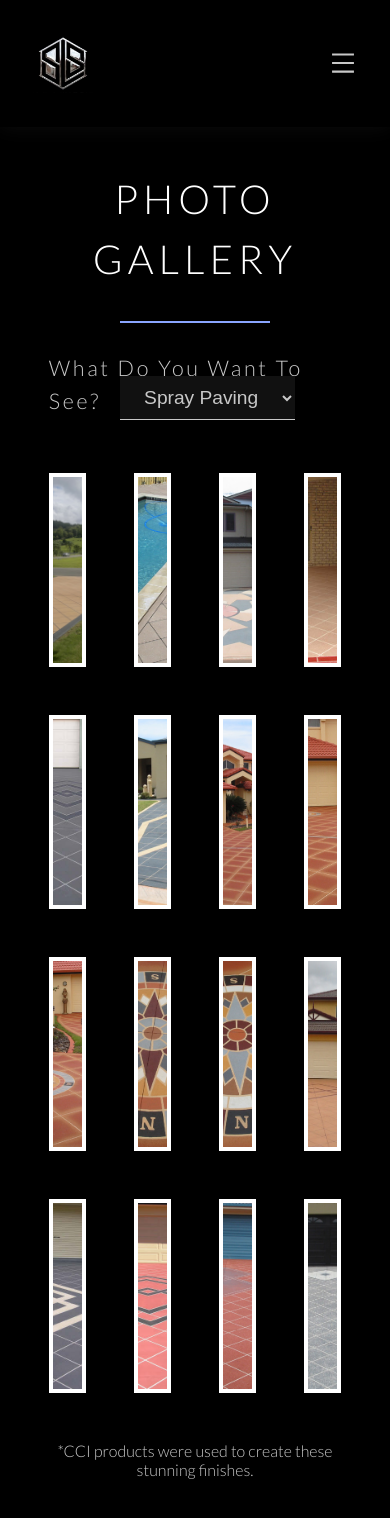
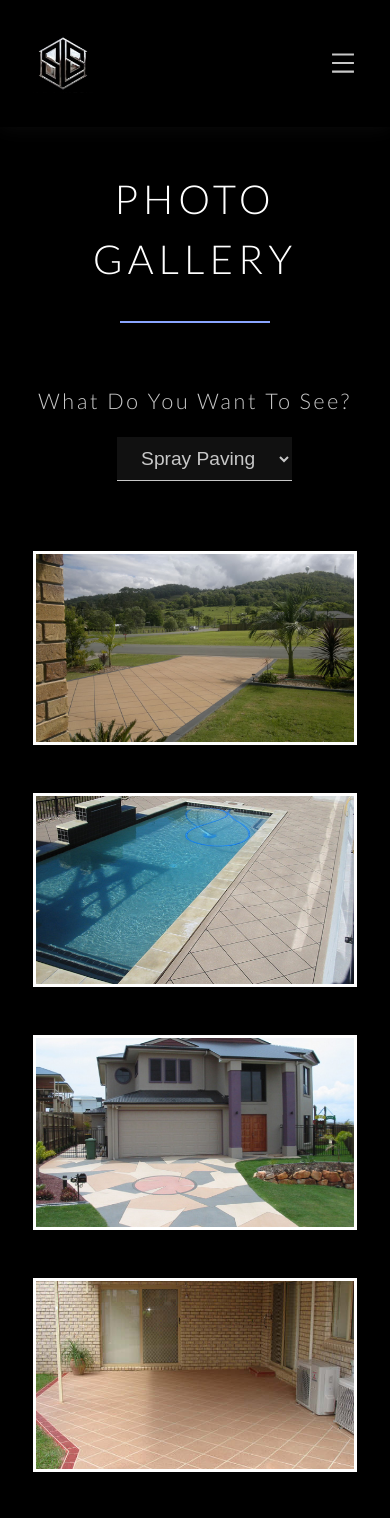
Before and after one commit to Blake-K-Yeboah/sls-concrete-coatings, a Next.js app: page /gallery in a window 390 px wide. Shown: the top 1518 px of the page. Built offline with nearby package versions, Linux system fonts and the light colour scheme.

Commit message:
Made Responsive

```diff
--- a/styles/Footer.module.sass
+++ b/styles/Footer.module.sass
@@ -115,9 +115,9 @@
         text-align: center
         line-height: 1.75
 
-@media screen and (max-width: 594px)
+@media screen and (max-width: 614px)
     .footer
-        min-height: 110vh
+        min-height: 120vh
 
     .linksListSection
         justify-content: flex-start
--- a/styles/Gallery.module.sass
+++ b/styles/Gallery.module.sass
@@ -34,7 +34,7 @@
     position: relative
     width: 100%
     height: 23vh
-    border: 4px solid #fff
+    border: 3px solid #fff
     transition: .3s ease-in-out
     cursor: zoom-in
 
@@ -53,7 +53,7 @@
 
 .activeImgContainer
     width: 40vw
-    height: 55vh
+    height: 27.5vw
     position: fixed
     top: 50%
     left: 50%
@@ -71,3 +71,37 @@
 .btnContainer
     text-align: center
     margin: 5em 0 7.5vh 0
+
+@media screen and (max-width: 1572px)
+    .mainContent
+        padding: 20vh 8.5vw 0 8.5vw
+
+@media screen and (max-width: 1150px)
+    .imgGrid
+        grid-template-columns: repeat(3, 1fr)
+
+@media screen and (max-width: 1070px)
+    .selectionText
+        text-align: center
+
+    .activeImgContainer
+        width: 47.5vw
+        height: 35vw
+
+@media screen and (max-width: 890px)
+    .imgGrid
+        grid-template-columns: 1fr 1fr
+
+@media screen and (max-width: 614px)
+    .selectMenu
+        margin-top: 1.5em
+
+    .imgGrid
+        grid-template-columns: 1fr
+
+    .activeImgContainer
+        width: 70vw
+        height: 57.5vw
+
+    .selectionText
+        margin: 3em 0
```
